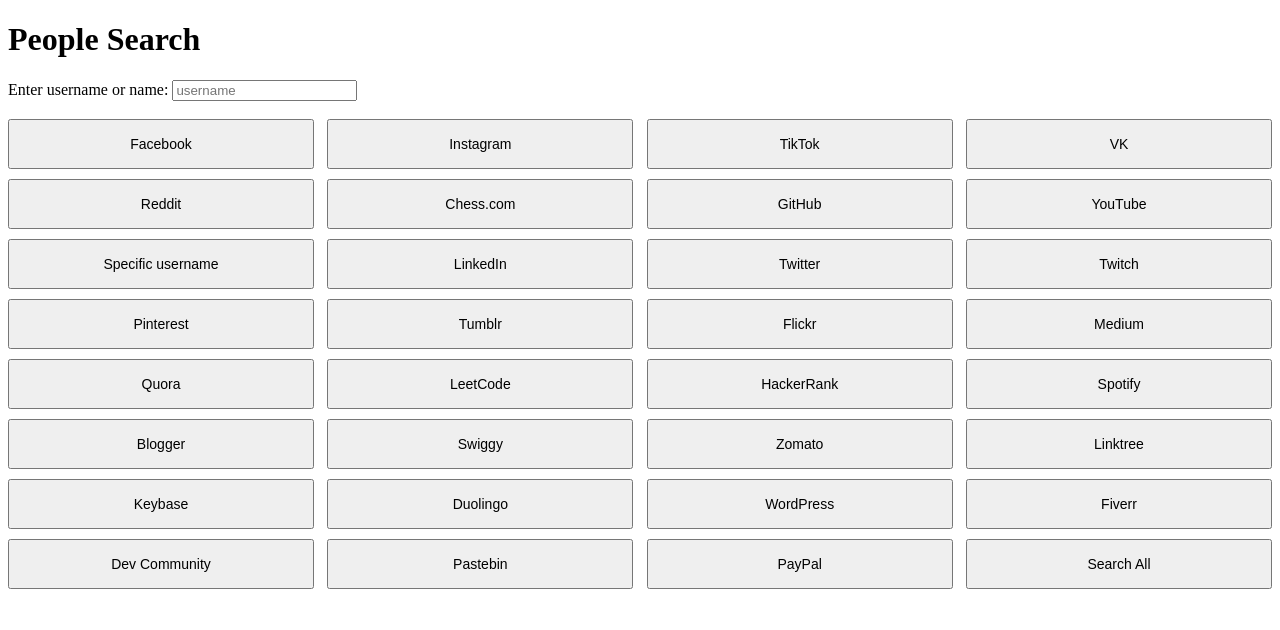
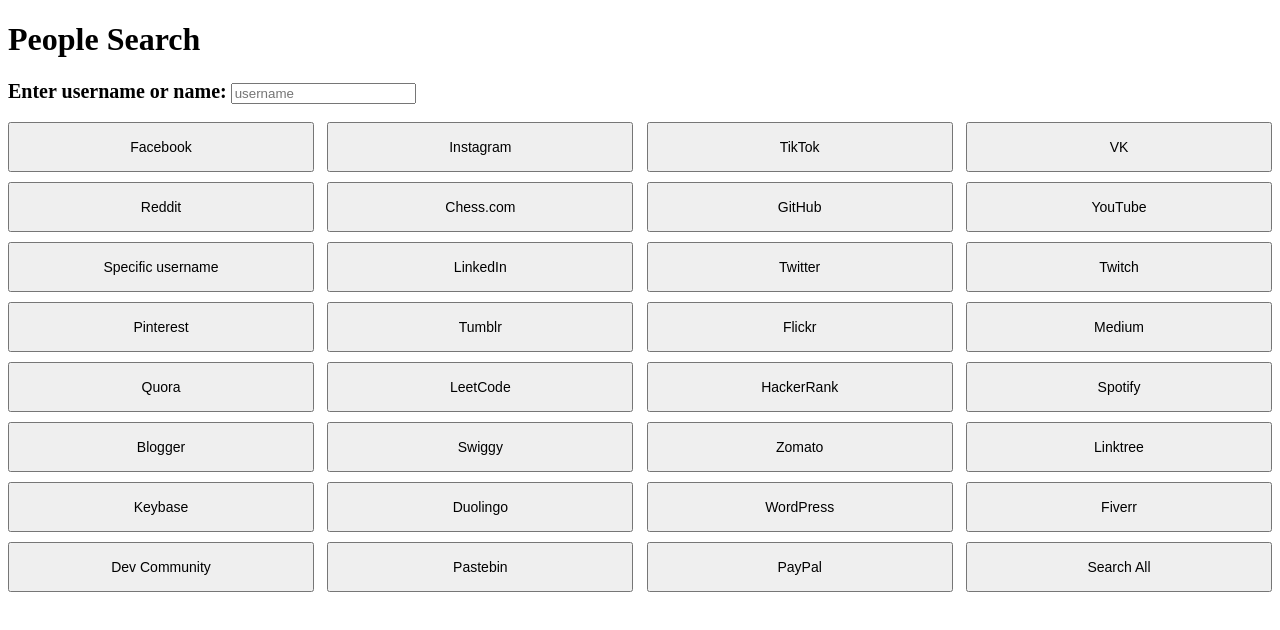
Before and after one commit to hem675/People-Lookup, a plain HTML site: page index.html in a window 1280 px wide. Drawn offline with Linux system fonts and the light colour scheme.

Commit message:
Update index.html
search term size increase

```diff
--- a/index.html
+++ b/index.html
@@ -3,6 +3,11 @@
 <head>
     <title>Search Multi-Tab</title>
     <style>
+      #searchTermLabel {
+            font-weight: bold;
+            font-size: 20px;
+        }
+
         /* Style for the buttons container */
         .buttons-container {
             display: flex;
@@ -26,7 +31,7 @@
 <body>
     <h1>People Search </h1>
 
-    <label for="searchTerm">Enter username or name:</label>
+    <label for="searchTerm" id="searchTermLabel">Enter username or name:</label>
     <input type="text" id="searchTerm" placeholder="username"><br><br>
 
     <!-- Social Media User Search Buttons -->
```
